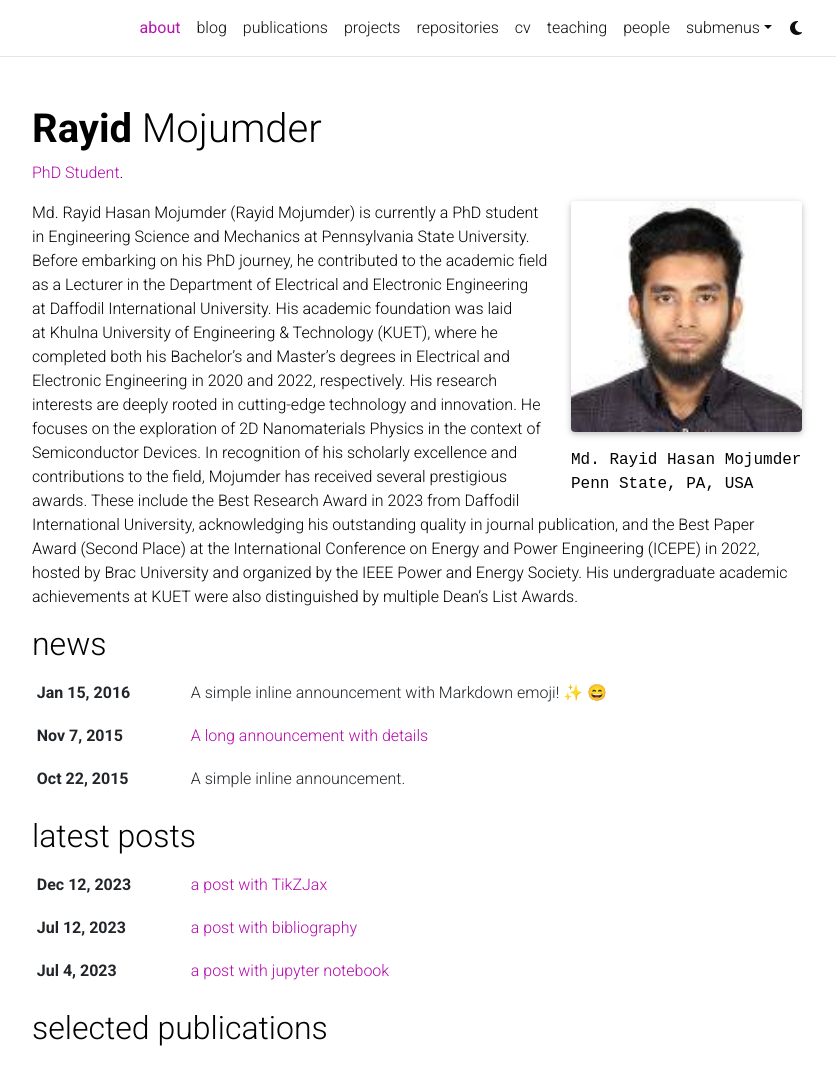
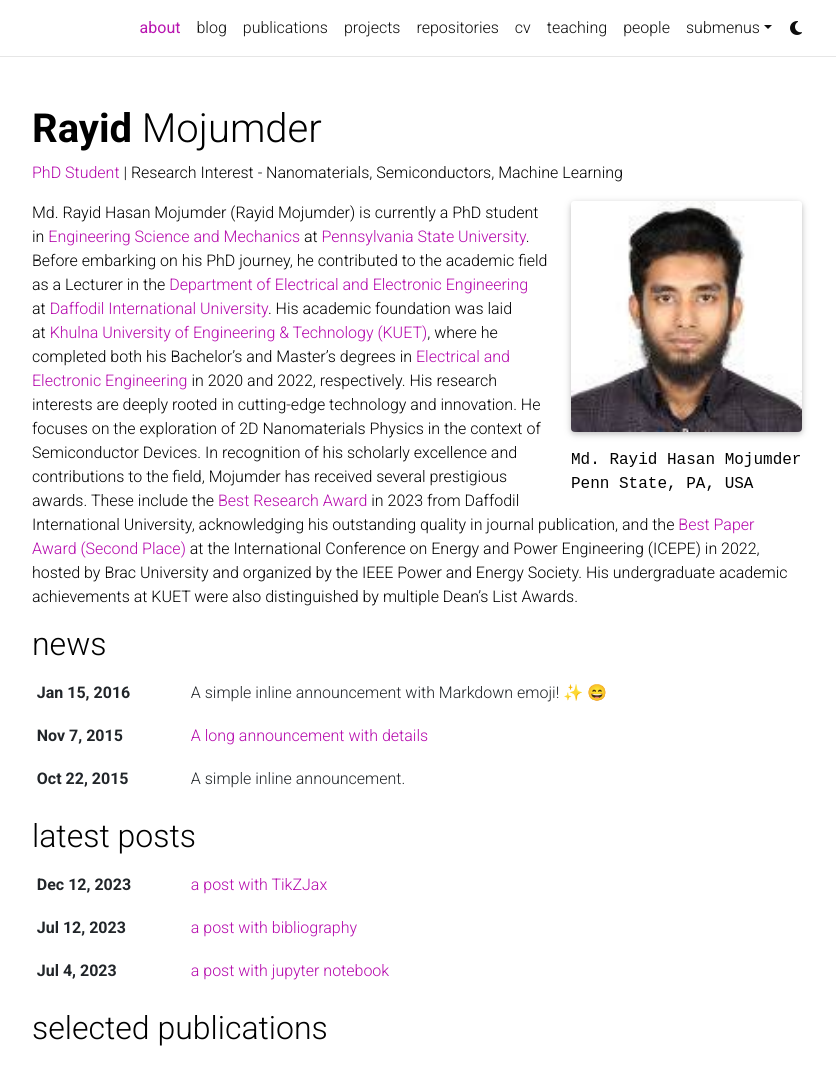
Before and after one commit to rayid-mojumder/rayid-mojumder.github.io, a Jekyll site: the page built from _pages/about.md, in a window 1280 px wide and 1364 px high, cut to the strip 0-1075 px from the top of the window. Shown: the whole strip, without its empty margins (223-1059 px from the left). Built offline with Jekyll 4.4.1, drawn with Linux system fonts in a browser that asks for light colours; full-size pictures stand in for the smaller copies a plugin makes; emoji names are drawn with the system emoji font; comment, search, counter and statistics services are not loaded; a style sheet for code colours, icons or effects is not loaded; some of the changed lines change nothing that is shown.

Commit message:
Update about.md

```diff
--- a/_pages/about.md
+++ b/_pages/about.md
@@ -2,7 +2,7 @@
 layout: about
 title: about
 permalink: /
-subtitle: <a href='#'>PhD Student</a>.
+subtitle: <a href='https://yuresearch.github.io/people.html'>PhD Student</a> | Research Interest - Nanomaterials, Semiconductors, Machine Learning
 
 profile:
   align: right
@@ -18,6 +18,6 @@
 social: true  # includes social icons at the bottom of the page
 ---
 
-Md. Rayid Hasan Mojumder (Rayid Mojumder) is currently a PhD student in Engineering Science and Mechanics at Pennsylvania State University. Before embarking on his PhD journey, he contributed to the academic field as a Lecturer in the Department of Electrical and Electronic Engineering at Daffodil International University. His academic foundation was laid at Khulna University of Engineering & Technology (KUET), where he completed both his Bachelor’s and Master’s degrees in Electrical and Electronic Engineering in 2020 and 2022, respectively.
+Md. Rayid Hasan Mojumder (Rayid Mojumder) is currently a PhD student in [Engineering Science and Mechanics](https://www.esm.psu.edu/) at [Pennsylvania State University](https://www.psu.edu/). Before embarking on his PhD journey, he contributed to the academic field as a Lecturer in the [Department of Electrical and Electronic Engineering](https://daffodilvarsity.edu.bd/department/eee) at [Daffodil International University](https://daffodilvarsity.edu.bd/). His academic foundation was laid at [Khulna University of Engineering & Technology (KUET)](https://www.kuet.ac.bd/), where he completed both his Bachelor’s and Master’s degrees in [Electrical and Electronic Engineering](https://www.kuet.ac.bd/department/EEE/) in 2020 and 2022, respectively.
 His research interests are deeply rooted in cutting-edge technology and innovation. He focuses on the exploration of 2D Nanomaterials Physics in the context of Semiconductor Devices.
-In recognition of his scholarly excellence and contributions to the field, Mojumder has received several prestigious awards. These include the Best Research Award in 2023 from Daffodil International University, acknowledging his outstanding quality in journal publication, and the Best Paper Award (Second Place) at the International Conference on Energy and Power Engineering (ICEPE) in 2022, hosted by Brac University and organized by the IEEE Power and Energy Society. His undergraduate academic achievements at KUET were also distinguished by multiple Dean’s List Awards.
+In recognition of his scholarly excellence and contributions to the field, Mojumder has received several prestigious awards. These include the [Best Research Award](https://drive.google.com/file/d/1JiaF-y-gp3C3HmAB3it-Q-cYdZKZO73N/view) in 2023 from Daffodil International University, acknowledging his outstanding quality in journal publication, and the [Best Paper Award (Second Place)](https://drive.google.com/file/d/1peqDqsFiX77mkgjVRowOEXgYcW_rP7ph/view) at the International Conference on Energy and Power Engineering (ICEPE) in 2022, hosted by Brac University and organized by the IEEE Power and Energy Society. His undergraduate academic achievements at KUET were also distinguished by multiple Dean’s List Awards.
```
